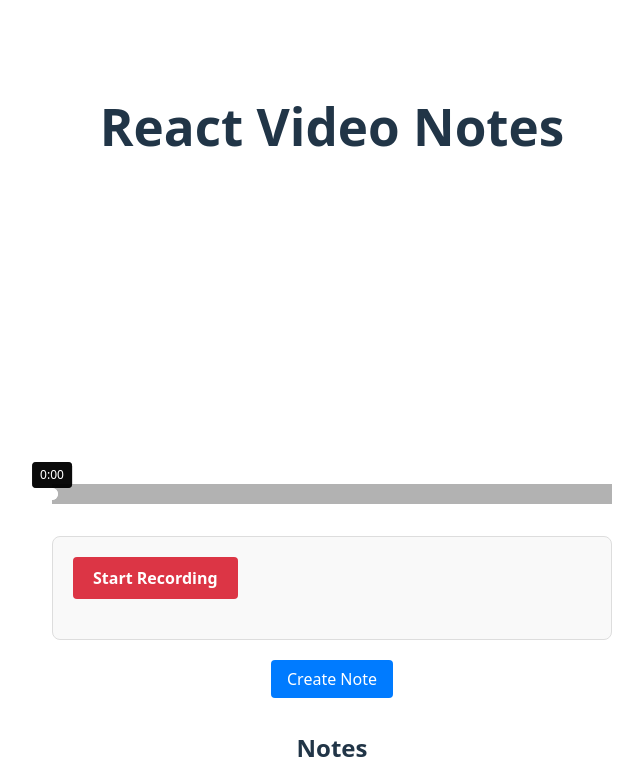
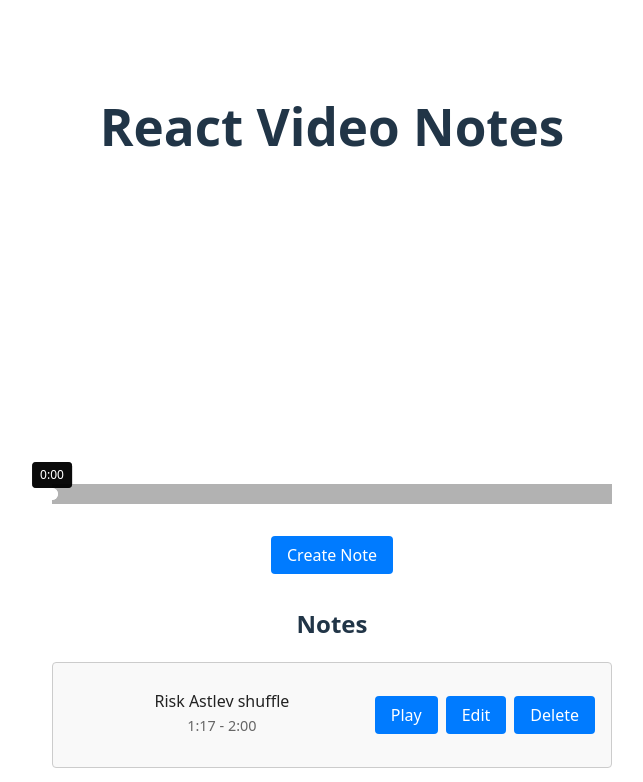
Before and after one commit to shamresh/VideoNotes, a React (Vite) app in the folder video-notes/: page / in a window 1280 px wide. Shown: the top 782 px of the page, without its empty margins (308-951 px from the left). Built offline with nearby package versions, Linux system fonts and the light colour scheme.

Commit message:
Hide with .env the screencapture component

```diff
--- a/video-notes/src/components/VideoNotes.tsx
+++ b/video-notes/src/components/VideoNotes.tsx
@@ -36,6 +36,9 @@ export function VideoNotes() {
   const [seekTo, setSeekTo] = useState<((time: number) => void) | null>(null);
   const [selectedStartTime, setSelectedStartTime] = useState(0);
   const [selectedEndTime, setSelectedEndTime] = useState(0);
+
+  const showScreenCapture = import.meta.env.VITE_SHOW_SCREEN_CAPTURE === 'true';
+  const isDevelopment = import.meta.env.VITE_NODE_ENV === 'development';
 
   const handleDeleteNote = (id: string) => {
     setNotes(notes.filter(note => note.id !== id));
@@ -101,7 +104,12 @@ export function VideoNotes() {
           selectedStartTime={selectedStartTime}
           selectedEndTime={selectedEndTime}
         />
-        <ScreenCapture onRecordingComplete={handleRecordingComplete} />
+        {showScreenCapture && (
+          <div style={{ marginTop: '20px' }}>
+            <h2>Screen Capture Section</h2>
+            <ScreenCapture onRecordingComplete={handleRecordingComplete} />
+          </div>
+        )}
       </div>
       <div style={{ display: 'flex', justifyContent: 'center', margin: '1rem 0' }}>
         <button className="create-note-button" onClick={handleCreateNote}>
```
